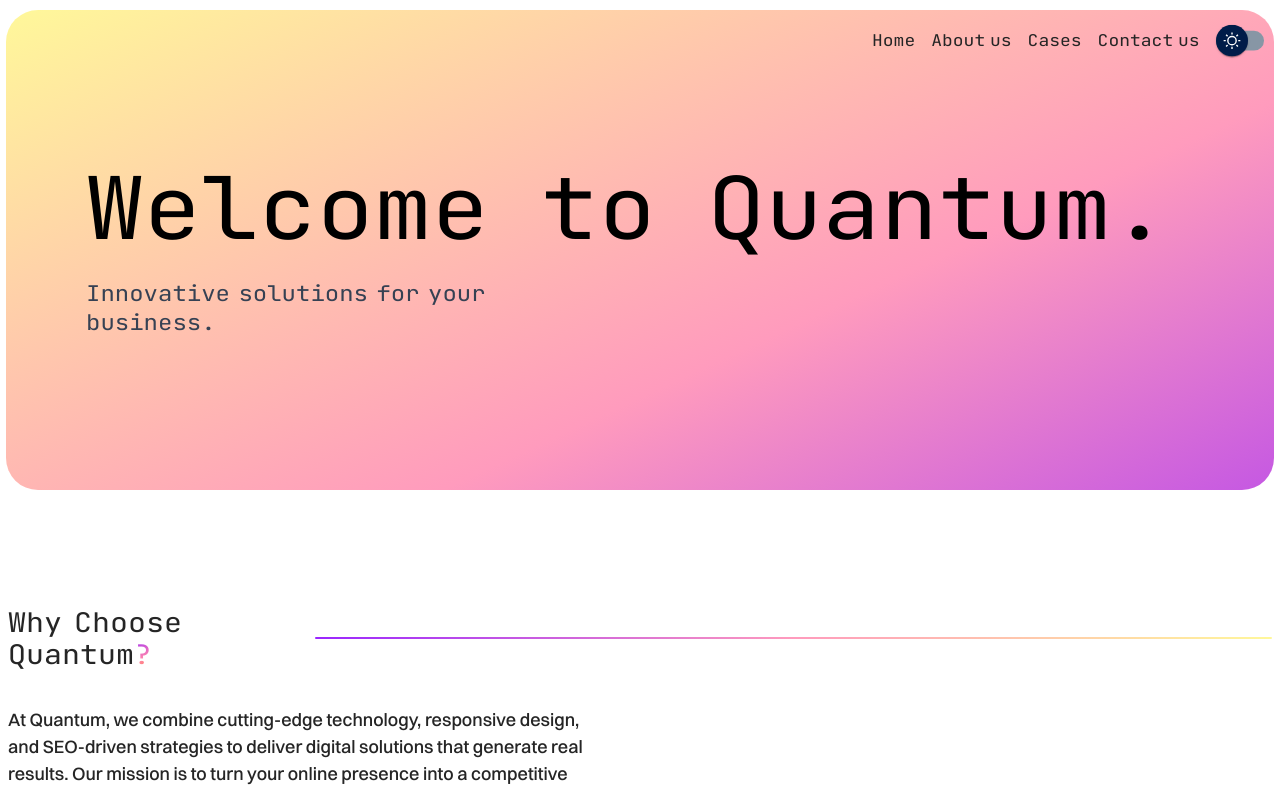
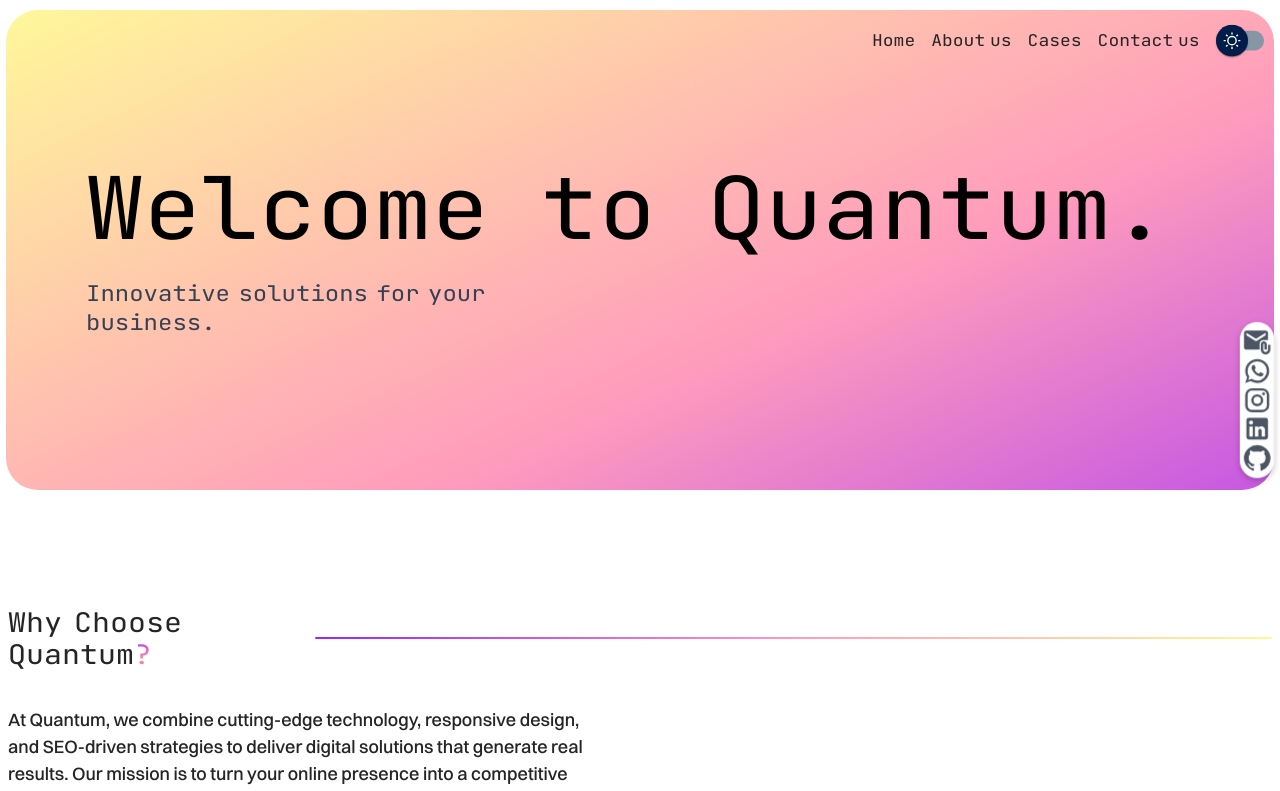
Before and after one commit to quantumcassiopeia/quantum-portfolio, a Next.js app: page /en in a window 1280 px wide. Shown: the top 791 px of the page. Built offline with nearby package versions, Linux system fonts and the light colour scheme; some icons are missing.

Commit message:
update: new contact number

```diff
--- a/src/app/[locale]/page.tsx
+++ b/src/app/[locale]/page.tsx
@@ -18,7 +18,7 @@ export default function Home() {
   }[];
 
   return (
-    <div className="className flex flex-col gap-28">
+    <div className="className flex flex-col gap-28 overflow-x-hidden">
       {/* Hero */}
 
       <section className="flex flex-col gap-y-5 justify-center bg-rainbow-gradient min-h-[30rem] mx-1.5 mt-2.5 p-4 lg:pl-20  rounded-4xl overflow-x-hidden ">
--- a/src/components/SocialMediaLinks.tsx
+++ b/src/components/SocialMediaLinks.tsx
@@ -1,6 +1,12 @@
 "use client";
 
-import { LinkedIn, GitHub, WhatsApp, AttachEmail } from "@mui/icons-material";
+import {
+  LinkedIn,
+  GitHub,
+  WhatsApp,
+  AttachEmail,
+  Instagram,
+} from "@mui/icons-material";
 import { useState, useEffect, useRef } from "react";
 import { Link } from "@/i18n/navigation";
 
@@ -28,7 +34,7 @@ export default function SocialMediaLinks({
       if (timerRef.current) clearTimeout(timerRef.current);
       timerRef.current = setTimeout(() => {
         setShowContent(false);
-      }, 1000);
+      }, 3000);
       setShowContent(true);
     };
 
@@ -55,8 +61,17 @@ export default function SocialMediaLinks({
         </Link>
       </li>
       <li>
-        <a href="https://wa.me/5591985669109" target="_blank" rel="noreferrer">
+        <a href="https://wa.me/5521959167576" target="_blank" rel="noreferrer">
           <WhatsApp sx={iconStyle} />
+        </a>
+      </li>
+      <li>
+        <a
+          href="https://www.instagram.com/quantuns.dev/"
+          target="_blank"
+          rel="noreferrer"
+        >
+          <Instagram sx={iconStyle} />
         </a>
       </li>
       <li>
--- a/src/layout/Footer.tsx
+++ b/src/layout/Footer.tsx
@@ -17,7 +17,7 @@ export default function Footer() {
           <Link href="/contact" className="block">
             {t("sendmessage")}
           </Link>
-          <p>(91) 98566-9109</p>
+          <p>(21) 95916-7576</p>
           <p>quantumpeia.dev@gmail.com</p>
         </section>
         <section>
```
